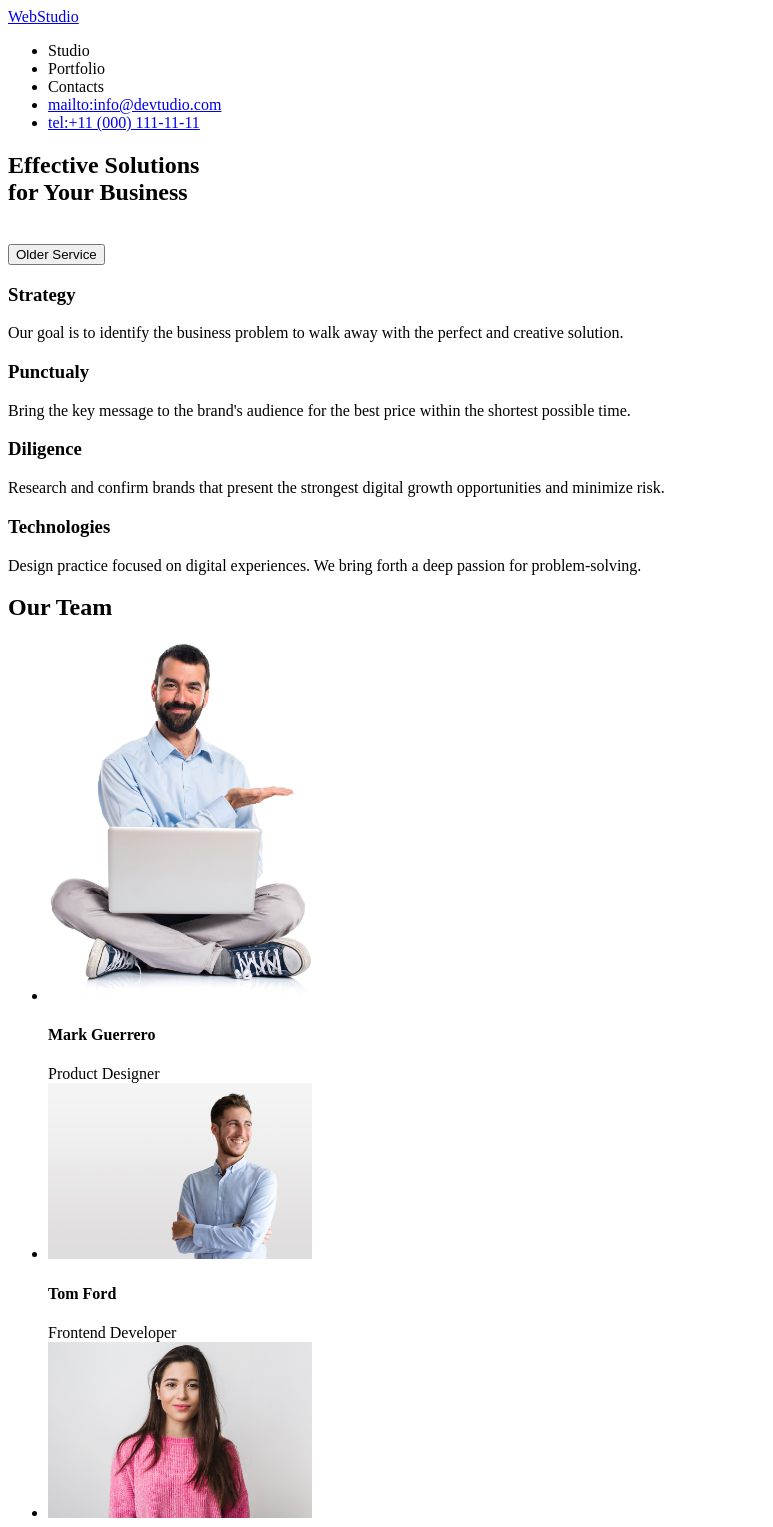
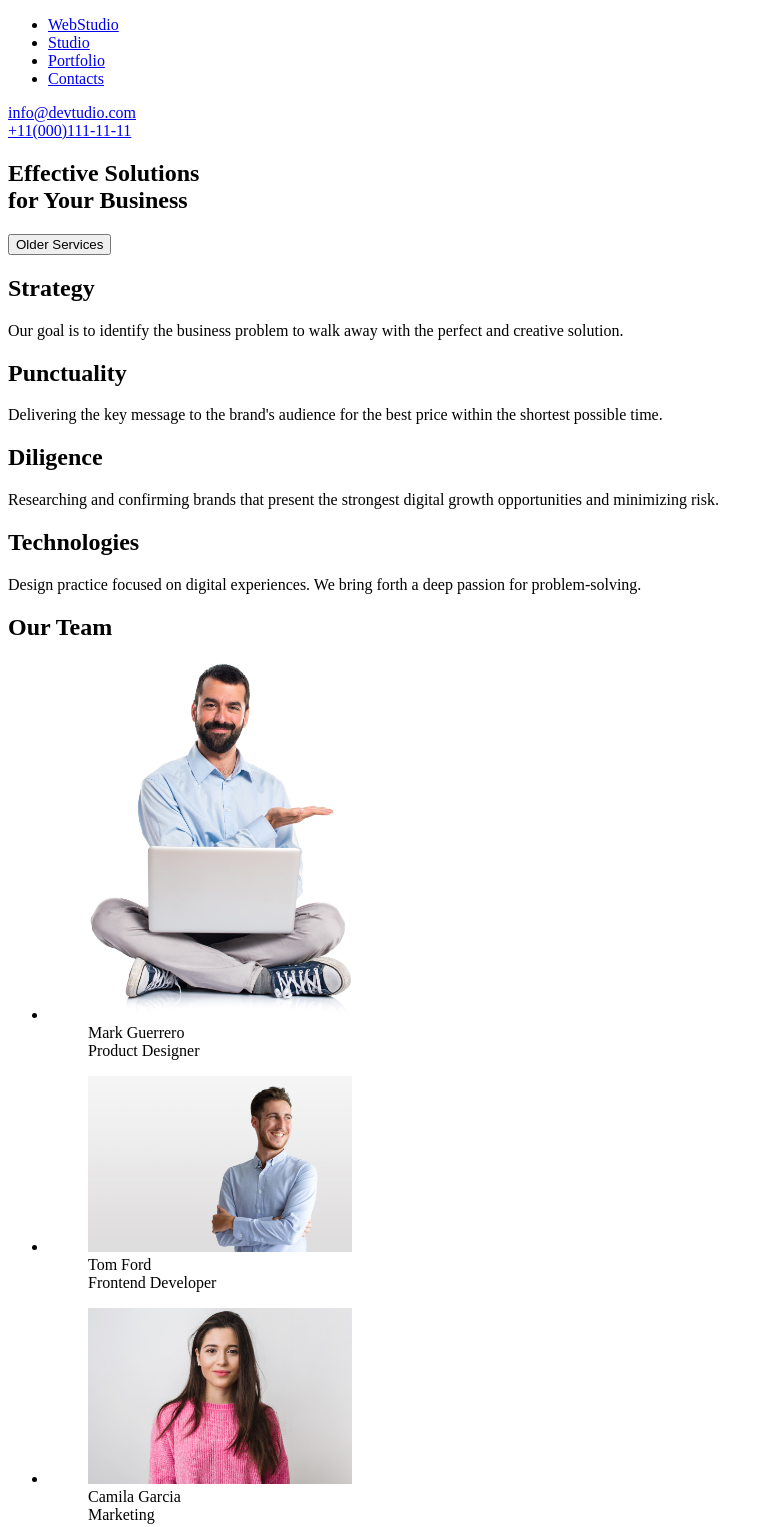
Before and after one commit to habibecinar/goit-markup-hw-01, a plain HTML site: page index.html in a window 1280 px wide. Shown: the top 1527 px of the page, without its empty margins (0-773 px from the left). Drawn offline with Linux system fonts and the light colour scheme.

Commit message:
homework1

```diff
--- a/index.html
+++ b/index.html
@@ -8,68 +8,75 @@
 <body>
     <header>
         <section id="nav-container">
-        <section>
             <nav>
-
-
-                <a href="./index.html">WebStudio</a>
                 <ul>
-
-                <li>Studio</li>
-                <li>Portfolio</li>
-                <li>Contacts</li>
-
-               <li> <a href="mailto:info@devtudio.com">mailto:info@devtudio.com</a></li>
-                <li> <a href="tel:+11 (000) 111-11-11">tel:+11 (000) 111-11-11</a></li>
-
+                    <li><a href="./index.html">WebStudio</a></li>
+                    <li><a href="#">Studio</a></li>
+                    <li><a href="#">Portfolio</a></li>
+                    <li><a href="#">Contacts</a></li>
                 </ul>
             </nav>
-
-
+            <nav>
+                <a href="mailto:info@devtudio.com">info@devtudio.com</a> <br>
+                <a href="tel:+11000111111">+11(000)111-11-11</a>
+            </nav>
+        </section>
     </header>
     <main>
-        <section id="tittle-main">
-            <h1>Effective Solutions <br>  for Your Business</h1> <br>
-            </button><button>Older Service</button>
+        <section id="title-main">
+            <h1>Effective Solutions <br> for Your Business</h1>
+            <button>Older Services</button>
         </section>
-        <section>
-            <h3>Strategy</h3>
-            <p>Our goal is to identify the business
-                problem to walk away with the perfect and creative solution. </p>
-            <h3>Punctualy</h3>
-            <p>Bring the key message to the brand's audience for the best price within the shortest possible time.</p>
-            <h3>Diligence</h3>
-            <p>Research and confirm brands that present the strongest digital growth opportunities and minimize risk.</p>
-            <h3>Technologies</h3>
+        <section id="strategy">
+            <h2>Strategy</h2>
+            <p>Our goal is to identify the business problem to walk away with the perfect and creative solution.</p>
+        </section>
+        <section id="punctuality">
+            <h2>Punctuality</h2>
+            <p>Delivering the key message to the brand's audience for the best price within the shortest possible time.</p>
+        </section>
+        <section id="diligence">
+            <h2>Diligence</h2>
+            <p>Researching and confirming brands that present the strongest digital growth opportunities and minimizing risk.</p>
+        </section>
+        <section id="technologies">
+            <h2>Technologies</h2>
             <p>Design practice focused on digital experiences. We bring forth a deep passion for problem-solving.</p>
         </section>
-        <section id="Team-card">
+        <section id="team-card">
+
             <h2>Our Team</h2>
             <ul>
                 <li>
+                    <figure>
                         <img src="./images/mark.jpg" alt="Mark Guerrero" width="264">
-            <h4>Mark Guerrero</h4> Product Designer
+                        <figcaption>Mark Guerrero<br>Product Designer</figcaption>
+                    </figure>
                 </li>
                 <li>
+                    <figure>
                         <img src="./images/tom1.jpg" alt="Tom Ford" width="264">
-            <h4>Tom Ford</h4>Frontend Developer
+                        <figcaption>Tom Ford<br>Frontend Developer</figcaption>
+                    </figure>
                 </li>
                 <li>
+                    <figure>
                         <img src="./images/camila.jpg" alt="Camila Garcia" width="264">
-            <h4>Camila Garcia</h4>Marketing
+                        <figcaption>Camila Garcia<br>Marketing</figcaption>
+                    </figure>
                 </li>
                 <li>
+                    <figure>
                         <img src="./images/daniel.jpg" alt="Daniel Wilson" width="264">
-            <h4>Daniel Wilson</h4>UI Designer
+                        <figcaption>Daniel Wilson<br>UI Designer</figcaption>
+                    </figure>
                 </li>
             </ul>
-
         </section>
     </main>
     <footer>
-        <a href="./index.html">Web
-            Studio</a>
-        <p>Increase the flow of customers and sales for your business with digital marketing & growth solutions.</p>
+        <a href="./index.html">WebStudio</a>
+        <p>Increase customer flow and boost sales for your business with digital marketing & growth solutions.</p>
     </footer>
 </body>
 </html>
```
Lines whose indentation alone changed are shown as unchanged.
